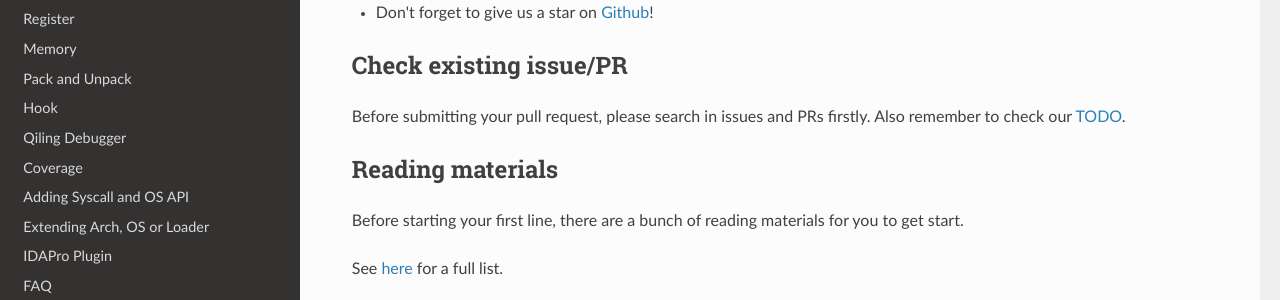
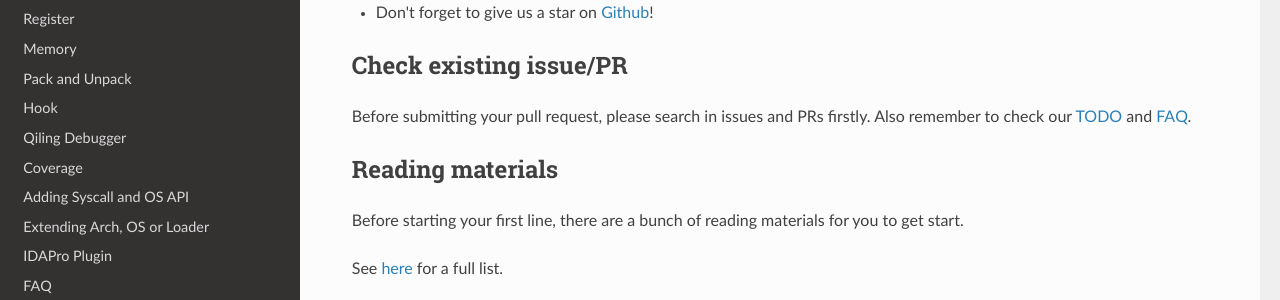
Before and after one commit to qilingframework/rtfd.io, an MkDocs documentation site: the page built from docs/contribution.md, in a window 1280 px wide and 900 px high. Shown: the part 426-726 px from the top of the window. Built offline with MkDocs 1.6.1, drawn with Linux system fonts in a browser that asks for light colours; nearby versions of some CDN libraries.

Commit message:
Add hint for faq

```diff
--- a/docs/contribution.md
+++ b/docs/contribution.md
@@ -17,7 +17,7 @@ Before creating your first pull request, please read this page carefully.
 
 ## Check existing issue/PR
 
-Before submitting your pull request, please search in issues and PRs firstly. Also remember to check our [TODO](https://github.com/qilingframework/qiling/issues/333).
+Before submitting your pull request, please search in issues and PRs firstly. Also remember to check our [TODO](https://github.com/qilingframework/qiling/issues/333) and [FAQ](https://docs.qiling.io/en/latest/faq/).
 
 ## Reading materials
 
```
